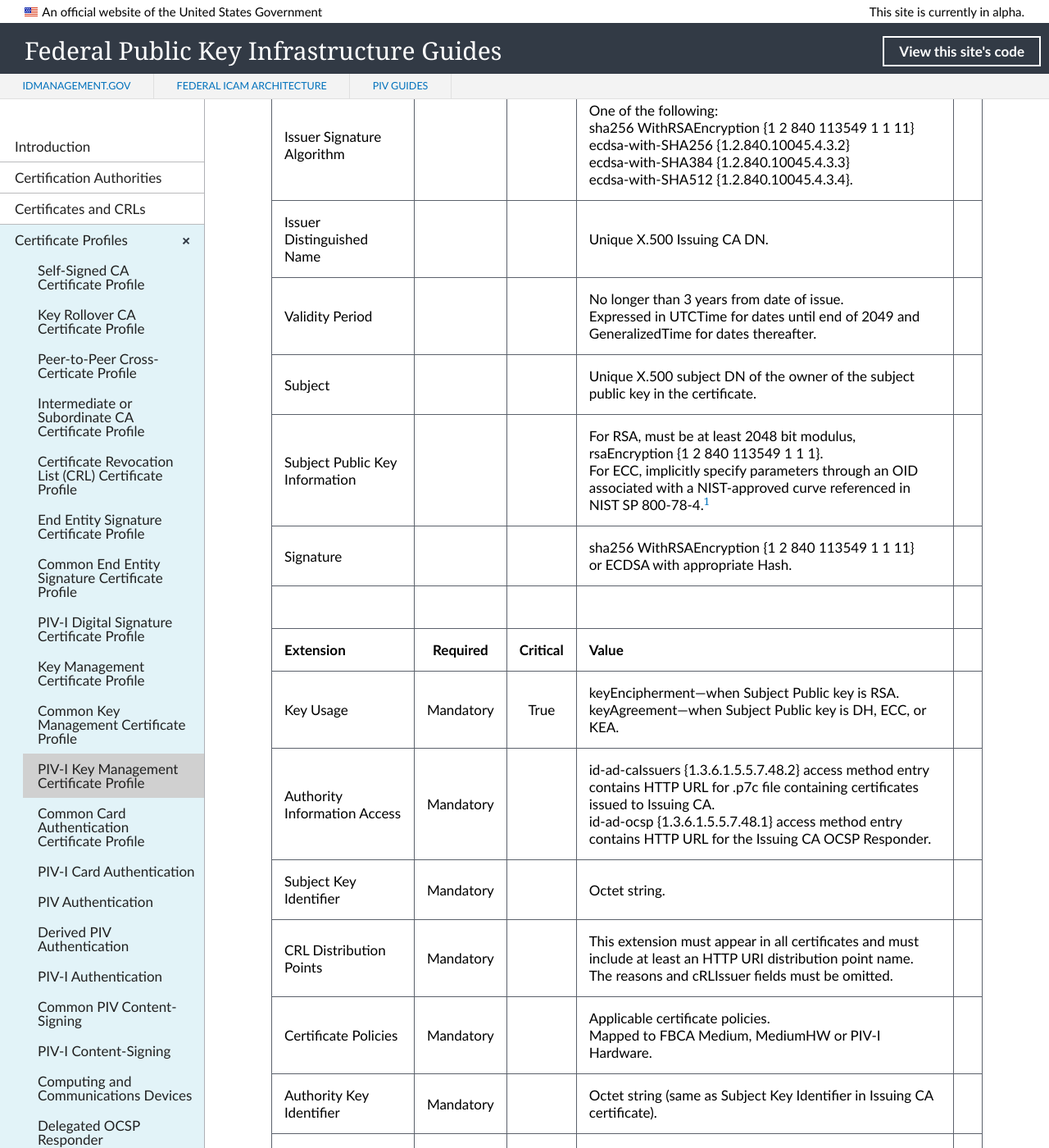
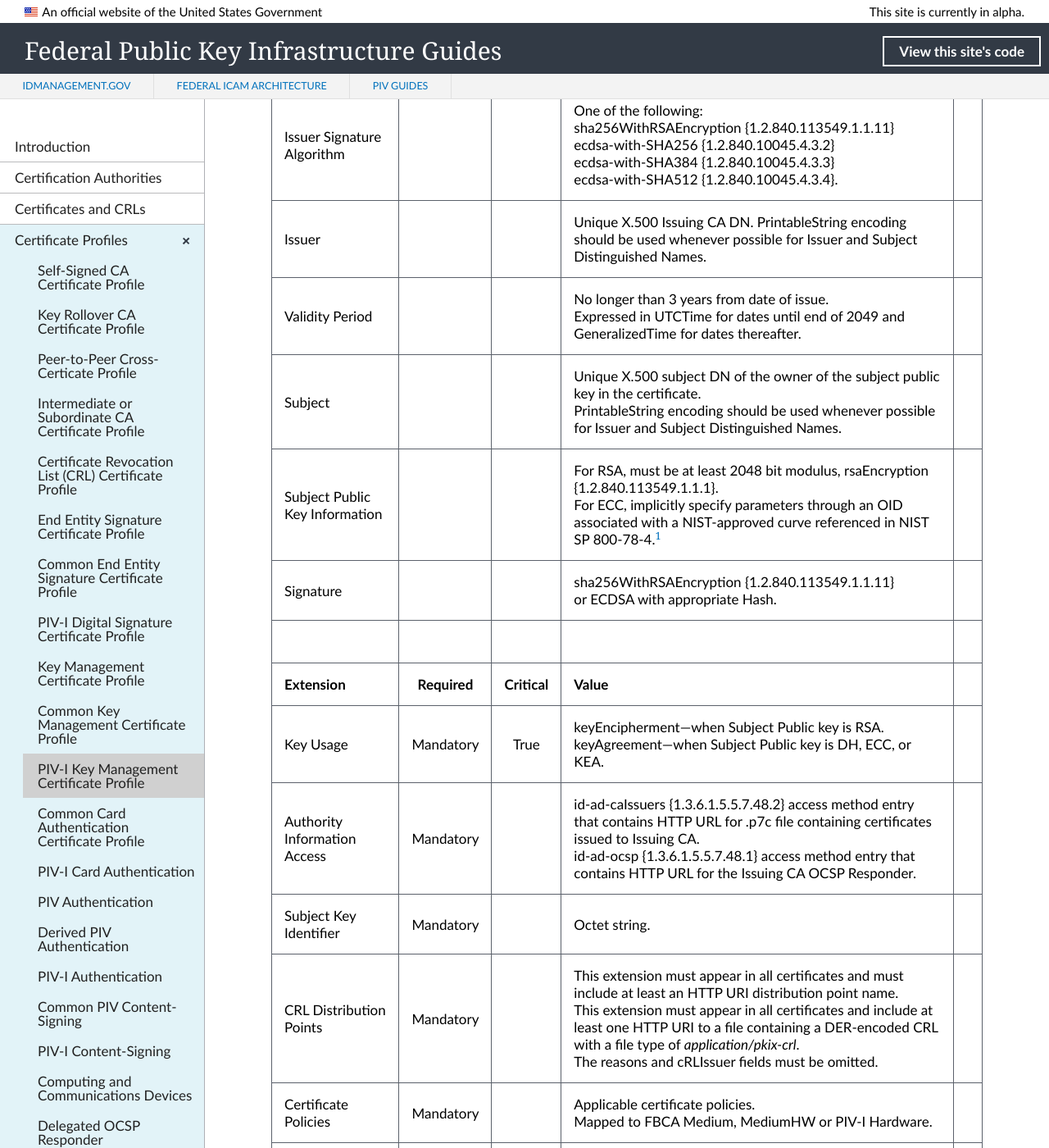
Before and after one commit to GSA/fpki-guides, a Jekyll site: the page built from _profiles/11_pivi_key_mgmt.md, in a window 1280 px wide and 1400 px high, scrolled down 389 px. Shown: the whole window at 82% size. Built offline with Jekyll 4.4.1, drawn with Linux system fonts in a browser that asks for light colours; nearby versions of some CDN libraries; library files that are not in the unit come from our copies.

Commit message:
Update 11_pivi_key_mgmt.md
Content added. Formatting.

```diff
--- a/_profiles/11_pivi_key_mgmt.md
+++ b/_profiles/11_pivi_key_mgmt.md
@@ -10,22 +10,22 @@
 | :-------- | :---: | :---: | :-------------------------------     |
 | Version   |       |       | V3 (2)                                 |
 | Serial Number   |       |       | Must be unique. |
-| Issuer Signature Algorithm   |       |       |  One of the following: <br>sha256 WithRSAEncryption {1 2 840 113549 1 1 11} <br>ecdsa-with-SHA256 {1.2.840.10045.4.3.2} <br>ecdsa-with-SHA384 {1.2.840.10045.4.3.3} <br>ecdsa-with-SHA512 {1.2.840.10045.4.3.4}. |
-| Issuer Distinguished Name   |       |       |  Unique X.500 Issuing CA DN.  |
+| Issuer Signature Algorithm   |       |       |  One of the following: <br>sha256WithRSAEncryption {1.2.840.113549.1.1.11} <br>ecdsa-with-SHA256 {1.2.840.10045.4.3.2} <br>ecdsa-with-SHA384 {1.2.840.10045.4.3.3} <br>ecdsa-with-SHA512 {1.2.840.10045.4.3.4}. |
+| Issuer   |       |       |  Unique X.500 Issuing CA DN. PrintableString encoding should be used whenever possible for Issuer and Subject Distinguished Names.  |
 | Validity Period   |       |       |  No longer than 3 years from date of issue.<br>Expressed in UTCTime for dates until end of 2049 and GeneralizedTime for dates thereafter.  |
-| Subject   |       |       |   Unique X.500 subject DN of the owner of the subject public key in the certificate.<br>   |
-| Subject Public Key Information   |       |       |   For RSA, must be at least 2048 bit modulus, rsaEncryption {1 2 840 113549 1 1 1}.<br>For ECC, implicitly specify parameters through an OID associated with a NIST-approved curve referenced in NIST SP 800-78-4.<sup>[1](#1)</sup>    |
-| Signature   |       |       |   sha256 WithRSAEncryption {1 2 840 113549 1 1 11}<BR>or ECDSA with appropriate Hash.   |
+| Subject   |       |       |   Unique X.500 subject DN of the owner of the subject public key in the certificate.<br>PrintableString encoding should be used whenever possible for Issuer and Subject Distinguished Names.   |
+| Subject Public Key Information   |       |       |   For RSA, must be at least 2048 bit modulus, rsaEncryption {1.2.840.113549.1.1.1}.<br>For ECC, implicitly specify parameters through an OID associated with a NIST-approved curve referenced in NIST SP 800-78-4.<sup>[1](#1)</sup>    |
+| Signature   |       |       |   sha256WithRSAEncryption {1.2.840.113549.1.1.11}<BR>or ECDSA with appropriate Hash.   |
 |               |                 |              |                                       |
 | **Extension** |  **Required**   | **Critical** | **Value**                             |
 | Key Usage  | Mandatory | True |  keyEncipherment&mdash;when Subject Public key is RSA.<BR>keyAgreement&mdash;when Subject Public key is DH, ECC, or KEA. |<!--"Subject" needed?-->
-|Authority Information Access   | Mandatory  |  | id-ad-caIssuers {1.3.6.1.5.5.7.48.2} access method entry contains HTTP URL for .p7c file containing certificates issued to Issuing CA.<BR>id-ad-ocsp {1.3.6.1.5.5.7.48.1} access method entry contains HTTP URL for the Issuing CA OCSP Responder. |
+| Authority Information Access   | Mandatory  |  | id-ad-caIssuers {1.3.6.1.5.5.7.48.2} access method entry that contains HTTP URL for .p7c file containing certificates issued to Issuing CA.<BR>id-ad-ocsp {1.3.6.1.5.5.7.48.1} access method entry that contains HTTP URL for the Issuing CA OCSP Responder. |
 | Subject Key Identifier   | Mandatory |  | Octet string.  |
-| CRL Distribution Points   | Mandatory |   |  This extension must appear in all certificates and must include at least an HTTP URI distribution point name.<br>The reasons and cRLIssuer fields must be omitted. |
+| CRL Distribution Points   | Mandatory |   |  This extension must appear in all certificates and must include at least an HTTP URI distribution point name.<br>This extension must appear in all certificates and include at least one HTTP URI to a file containing a DER-encoded CRL with a file type of _application/pkix-crl_.<br>The reasons and cRLIssuer fields must be omitted. <!--Redundancy issue.--> |
 | Certificate Policies   | Mandatory  |  | Applicable certificate policies.<br>Mapped to FBCA Medium, MediumHW or PIV-I Hardware. |
 | Authority Key Identifier   | Mandatory  |  | Octet string (same as Subject Key Identifier in Issuing CA certificate). |
 | Extended Key Usage   | Optional |  |  If included to support specific applications, the extension should be non-critical.<BR>The 2 values listed for keyPurposeID should be included for key-management purposes:<br>- 1.3.6.1.5.5.7.3.4 - Id-kp-emailProtection<BR>- 1.3.6.1.4.311.10.3.4 - Encrypting File System<br>Additional key purposes may be specified.  |
-|Subject Alternative Name   | Optional  |  |   |
+| Subject Alternative Name   | Optional  |  |   |
 | Subject Directory Attributes   | Optional  |  | This extension may be included to indicate the cardholder's country or countries of citizenship, as specified in RFC 5280.<sup>[2](#2)</sup><br>- 1.3.6.1.5.5.7.9.4 - countryOfCitizenship<br>ISO 3166<sup>[3](#3)</sup> specifies country codes. |
 | Issuer Alternate Name   | Optional  |  |   |
 | Freshest CRL   | Optional  |  |   |
```
